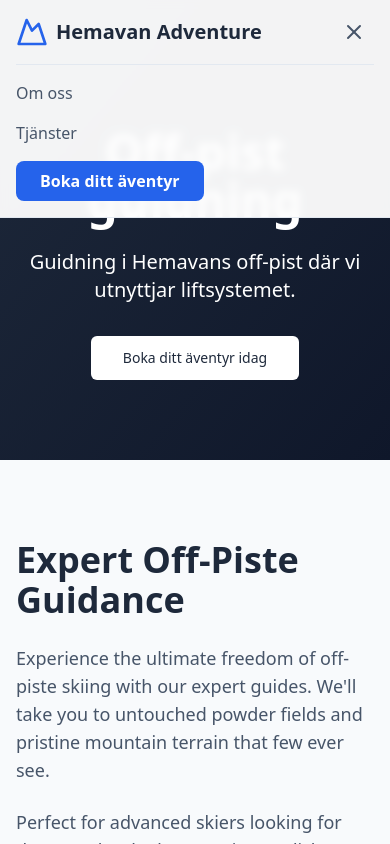
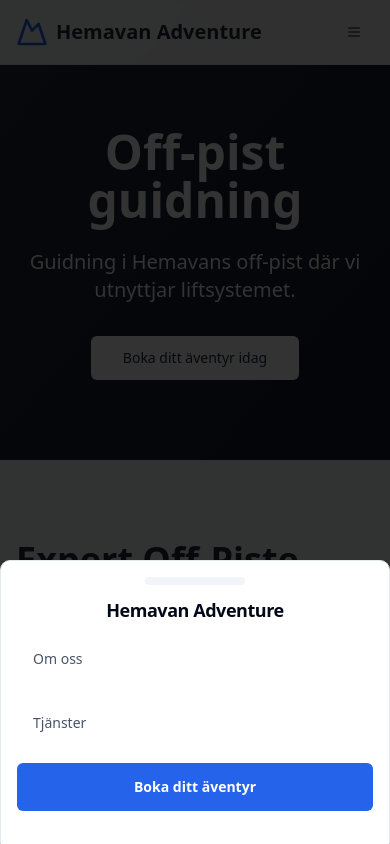
Before and after one commit to hemavanadventure/hemavanadventure, a React (Vite) app: page /hemavanadventure/off-pist-guiding in a window 390 px wide. Both pictures are taken after a click on the button 354 px from the left and 32 px from the top of the page. Shown: the top 844 px of the page. Built offline with nearby package versions, Linux system fonts and the light colour scheme.

Commit message:
feat: Integrate hamburger menu in header
- Added a hamburger menu icon to the sticky header for mobile navigation.
- Implemented functionality to toggle the mobile menu visibility.
- Updated the Navigation component to include the hamburger menu and its behavior.

```diff
--- a/src/components/Navigation.tsx
+++ b/src/components/Navigation.tsx
@@ -3,6 +3,14 @@ import { Mountain, Menu, X } from "lucide-react";
 import { useLanguage } from "@/contexts/LanguageContext";
 import { useState } from "react";
 import { Link } from "react-router-dom";
+import { Button } from "@/components/ui/button";
+import {
+  Drawer,
+  DrawerContent,
+  DrawerHeader,
+  DrawerTitle,
+  DrawerTrigger,
+} from "@/components/ui/drawer";
 
 const Navigation = () => {
   const { t } = useLanguage();
@@ -48,40 +56,46 @@ const Navigation = () => {
             </button>
           </div>
 
-          {/* Mobile Menu Button */}
-          <button
-            onClick={() => setIsMenuOpen(!isMenuOpen)}
-            className="md:hidden p-2 text-slate-600 hover:text-blue-600"
-          >
-            {isMenuOpen ? <X className="h-6 w-6" /> : <Menu className="h-6 w-6" />}
-          </button>
-        </div>
-
-        {/* Mobile Navigation */}
-        {isMenuOpen && (
-          <div className="md:hidden py-4 border-t border-slate-200">
+          {/* Mobile Hamburger Menu */}
+          <div className="md:hidden">
+            <Drawer open={isMenuOpen} onOpenChange={setIsMenuOpen}>
+              <DrawerTrigger asChild>
+                <Button variant="ghost" size="icon" className="text-slate-600 hover:text-blue-600">
+                  <Menu className="h-6 w-6" />
+                </Button>
+              </DrawerTrigger>
+              <DrawerContent>
+                <DrawerHeader>
+                  <DrawerTitle className="text-center">{t('hero.title')}</DrawerTitle>
+                </DrawerHeader>
+                <div className="px-4 pb-8">
                   <div className="flex flex-col space-y-4">
-              <button
+                    <Button
+                      variant="ghost"
                       onClick={() => scrollToSection('about')}
-                className="text-left text-slate-600 hover:text-blue-600 font-medium transition-colors"
+                      className="justify-start text-slate-600 hover:text-blue-600 font-medium h-12"
                     >
                       {t('hero.aboutUs')}
-              </button>
-              <button
+                    </Button>
+                    <Button
+                      variant="ghost"
                       onClick={() => scrollToSection('services')}
-                className="text-left text-slate-600 hover:text-blue-600 font-medium transition-colors"
+                      className="justify-start text-slate-600 hover:text-blue-600 font-medium h-12"
                     >
                       {t('hero.services')}
-              </button>
-              <button
+                    </Button>
+                    <Button
                       onClick={() => scrollToSection('contact')}
-                className="text-left bg-blue-600 hover:bg-blue-700 text-white px-6 py-2 rounded-lg font-semibold transition-colors w-fit"
+                      className="bg-blue-600 hover:bg-blue-700 text-white font-semibold h-12 mt-4"
                     >
                       {t('hero.bookAdventure')}
-              </button>
+                    </Button>
                   </div>
                 </div>
-        )}
+              </DrawerContent>
+            </Drawer>
+          </div>
+        </div>
       </div>
     </nav>
   );
```
Lines whose indentation alone changed are shown as unchanged.
